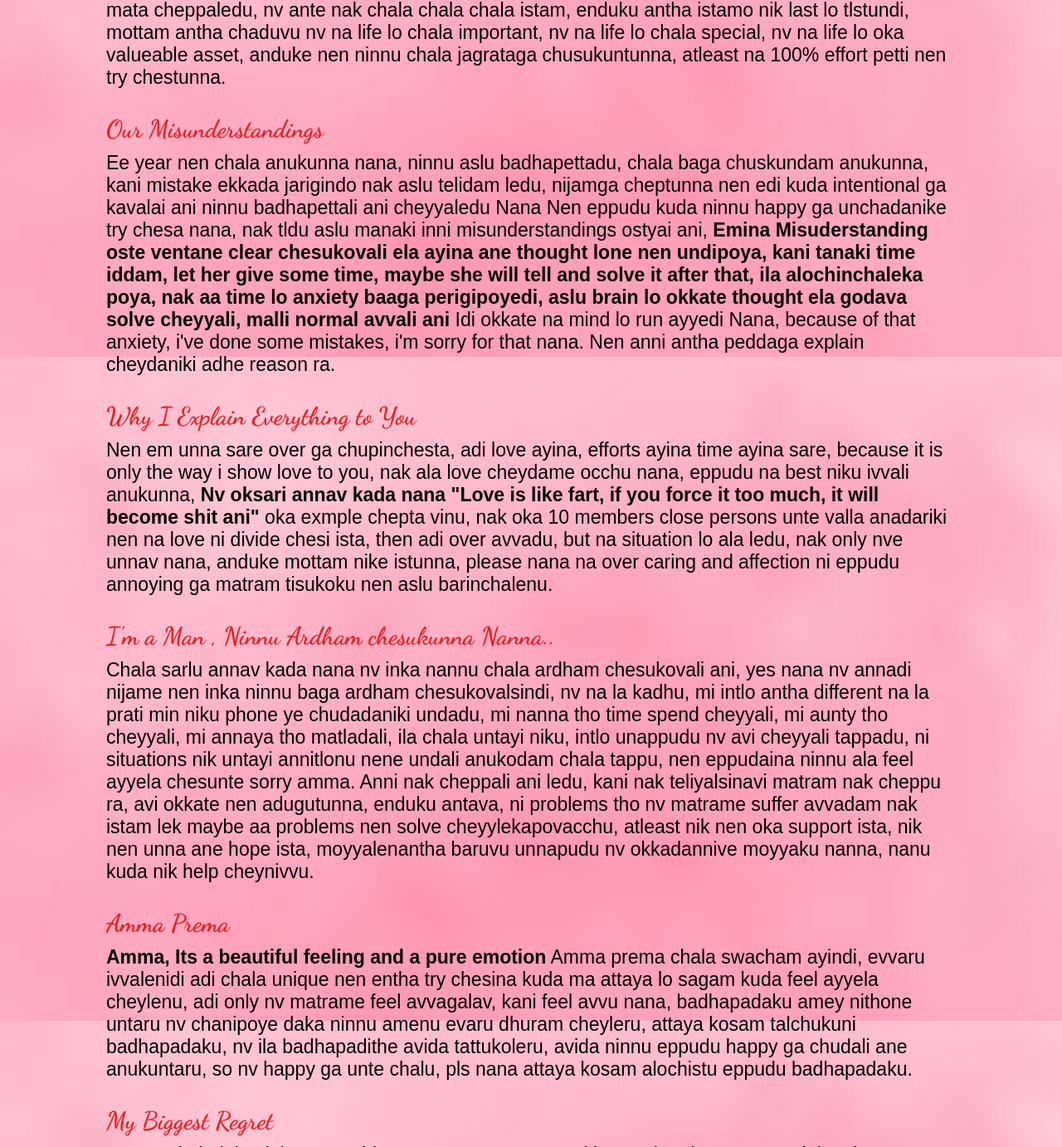
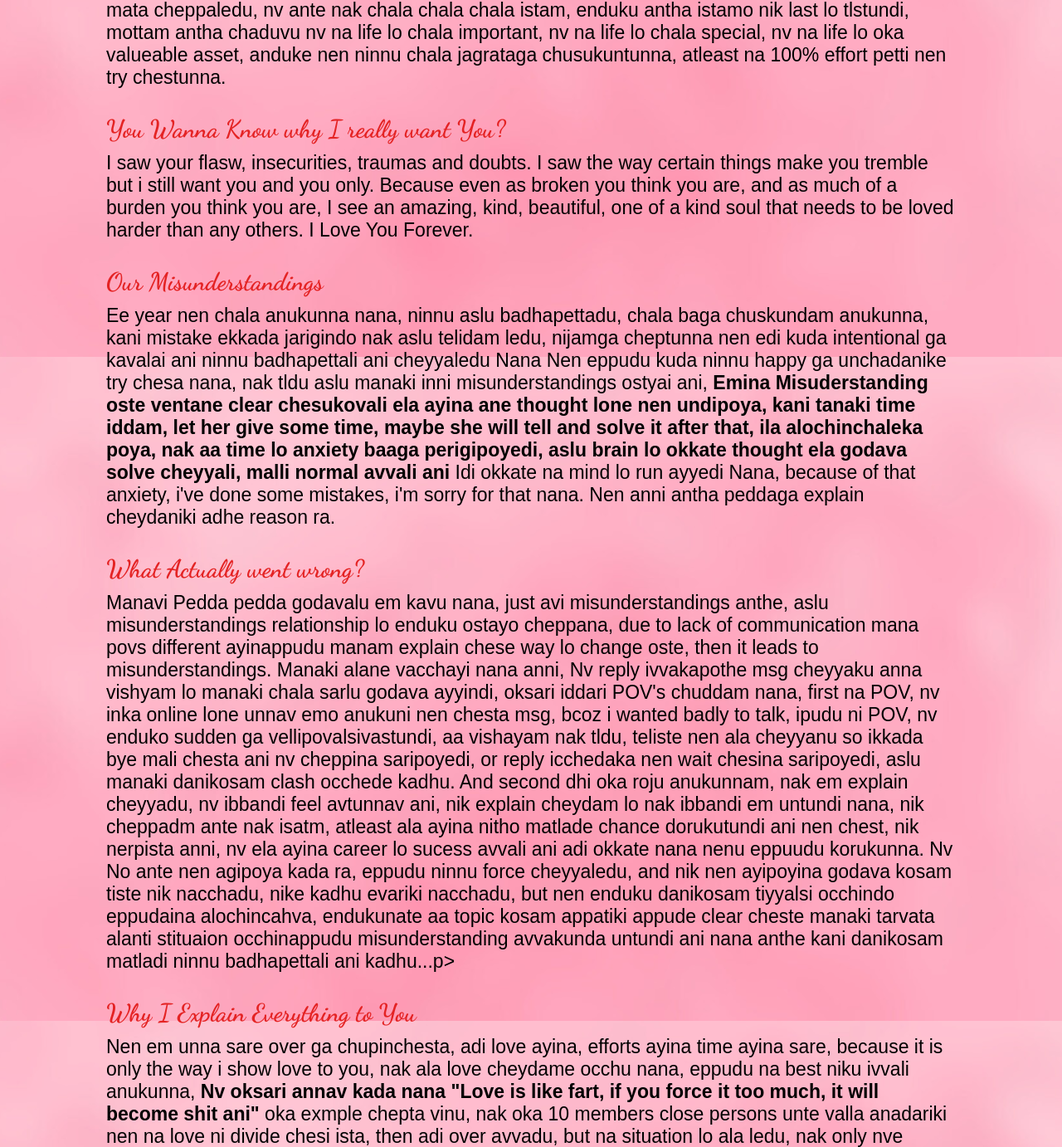
Before and after one commit to purple-claw/mine, a plain HTML site: page index.html in a window 1280 px wide. Shown: the part 370-1752 px from the top of the page at 83% size. Drawn offline with Linux system fonts and the light colour scheme; a web font is replaced by a local one.

Commit message:
Updated code

```diff
--- a/index.html
+++ b/index.html
@@ -19,6 +19,8 @@
     <p>Nana, nv ante naku pranam, ma amma tho kuda eppudu ila cheppale, aslu ye ammayithonu nen ee mata cheppaledu, nv ante nak chala chala chala istam, enduku antha istamo nik last lo tlstundi, mottam antha chaduvu
         nv na life lo chala important, nv na life lo chala special, nv na life lo oka valueable asset, anduke nen ninnu chala jagrataga chusukuntunna, atleast na 100% effort petti nen try chestunna.
     </p>
+    <h3> You Wanna Know why I really want You?</h3>
+    <p>I saw your flasw, insecurities, traumas and doubts. I saw the way certain things make you tremble but i still want you and you only. Because even as broken you think you are, and as much of a burden you think you are, I see an amazing, kind, beautiful, one of a kind soul that needs to be loved harder than any others. I Love You Forever.</p>
     <!--Aslu Manaki enduku govalu ayyevi-->
     <h3>Our Misunderstandings</h3>
     <p>Ee year nen chala anukunna nana, ninnu aslu badhapettadu, chala baga chuskundam anukunna, kani mistake ekkada jarigindo nak aslu telidam ledu, nijamga cheptunna nen edi kuda intentional ga kavalai ani  ninnu badhapettali ani cheyyaledu Nana
@@ -27,6 +29,18 @@
         </strong> Idi okkate na mind lo run ayyedi Nana, because of that anxiety, i've done some mistakes, i'm sorry for that nana.
         Nen anni antha peddaga explain cheydaniki adhe reason ra.
     </p>
+    <!--What actually went Wrong-->
+    <h3>What Actually went wrong?</h3>
+    <p>Manavi Pedda pedda godavalu em kavu nana, just avi misunderstandings anthe, aslu misunderstandings relationship lo enduku ostayo cheppana, due to lack of communication
+        mana povs different ayinappudu manam explain chese way lo change oste, then it leads to misunderstandings.
+        Manaki alane vacchayi nana anni, Nv reply ivvakapothe msg cheyyaku anna vishyam lo manaki chala sarlu godava ayyindi, oksari iddari POV's chuddam nana,
+        first na POV, nv inka online lone unnav emo anukuni nen chesta msg, bcoz i wanted badly to talk, ipudu ni POV, nv enduko sudden ga vellipovalsivastundi, aa vishayam nak tldu, teliste nen ala cheyyanu
+        so ikkada bye mali chesta ani nv cheppina saripoyedi, or reply icchedaka nen wait chesina saripoyedi, aslu manaki danikosam clash occhede kadhu.
+        And second dhi oka roju anukunnam, nak em explain cheyyadu, nv ibbandi feel avtunnav ani, nik explain cheydam lo nak ibbandi em untundi nana, nik cheppadm ante nak isatm, atleast ala ayina nitho matlade chance dorukutundi ani
+        nen chest, nik nerpista anni, nv ela ayina career lo sucess avvali ani adi okkate nana nenu eppuudu korukunna.
+        Nv No ante nen agipoya kada ra, eppudu ninnu force cheyyaledu, and nik nen ayipoyina godava kosam tiste nik nacchadu, nike kadhu evariki nacchadu, but nen enduku danikosam
+        tiyyalsi occhindo eppudaina alochincahva, endukunate aa topic kosam appatiki appude clear cheste manaki tarvata alanti stituaion occhinappudu misunderstanding avvakunda untundi ani nana
+        anthe kani danikosam matladi ninnu badhapettali ani kadhu...p>
     <!--Nen enduku ala over ga explain chesevadini ante...-->
     <h3>Why I Explain Everything to You</h3>
     <p>Nen em unna sare over ga chupinchesta, adi love ayina, efforts ayina time ayina sare, because it is only the way i show love to you, nak ala love cheydame occhu nana, eppudu na best niku ivvali anukunna, <strong>Nv oksari annav kada nana "Love is like fart, if you force it too much, it will become shit ani"</strong>
@@ -64,7 +78,9 @@
     </p>
     <!--What I truly Want from You-->
     <h3>What I Truly Want from You</h3>
-    <p>Nana, ni nundi nak em oddu, natho honest ga, open ga, nak ni free time koncham istu, nen pette efforts ki respond avvu chalu, inkem oddu nana, idi chalu naku, I LOVE YOU More than anything in this entire world, nv lekapothe nen undalenu, pls nannu aslu vadlaku, nv lekapothe em cheyyalo nak telidu, nv vacchi nak oka direction chupinchav, nv vellipothe nak etu vellalo teliyadu, pls nannu vadili vellaku nana.</p>
+    <p>Nana, ni nundi nak em oddu, natho honest ga, open ga, nak ni free time koncham istu, nen pette efforts ki respond avvu chalu, inkem oddu nana, idi chalu naku, I LOVE YOU More than anything in this entire world, nv lekapothe nen undalenu, pls nannu aslu vadlaku, nv lekapothe em cheyyalo nak telidu, nv vacchi nak oka direction chupinchav, nv vellipothe nak etu vellalo teliyadu, pls nannu vadili vellaku nana.
+        Nalo okati nacchaledu ante cheppu nana naku, rey nv ila untunnav, nv ila antunnav, nv ila cheyyadm nak nacchadam ledu ani, nen avi cheyyadam manestaa, nik naccahanivi em cheyyanu, pls nana nak avi cheppu chalu, nen ela unte nik istano nak cheppu, nen ala unta.
+    </p>
     <!--What I Really Wanted to say-->
     <h3>What I Really Wanted to say</h3>
     <p>You always thought i was trying to argue, but i was just trying to tell how I Feel, I wasnt looking for a fight, I was looking for understanding, for you to see the things I Couldn't put into perfect words.
```
